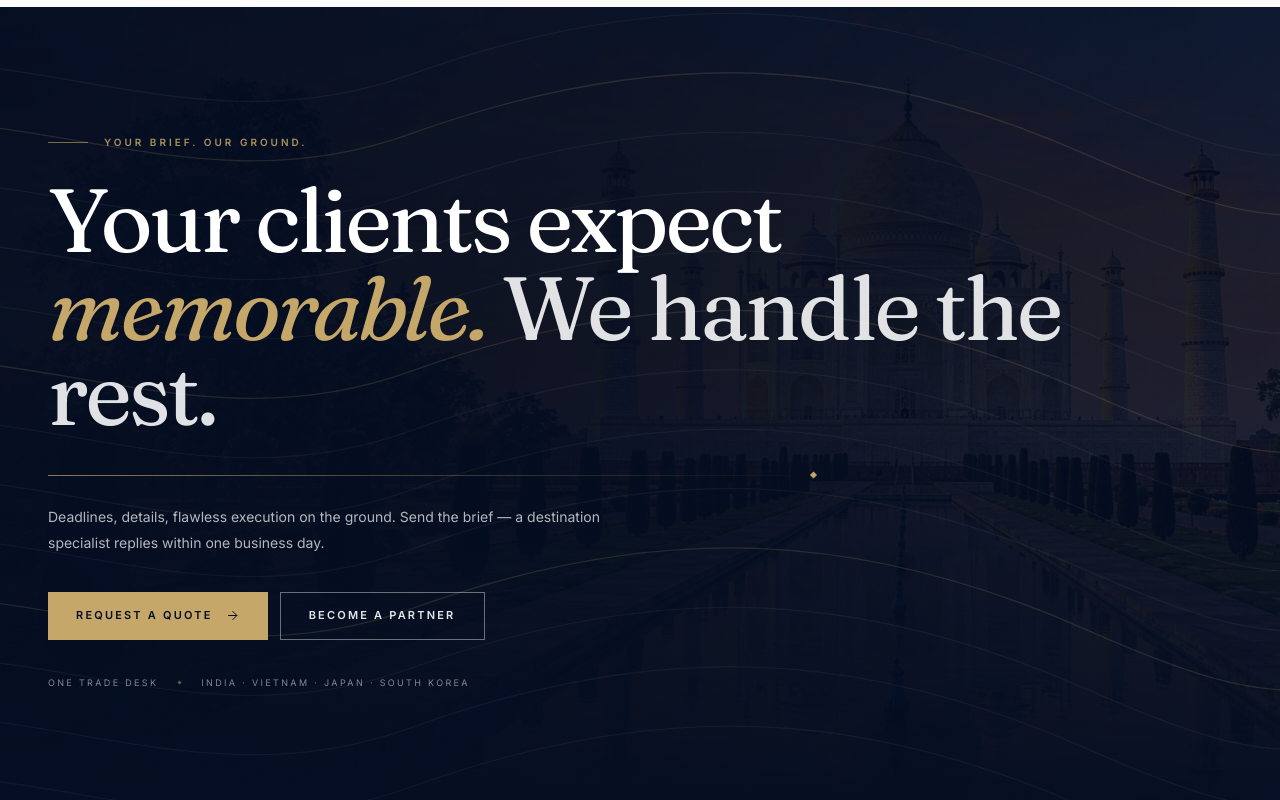
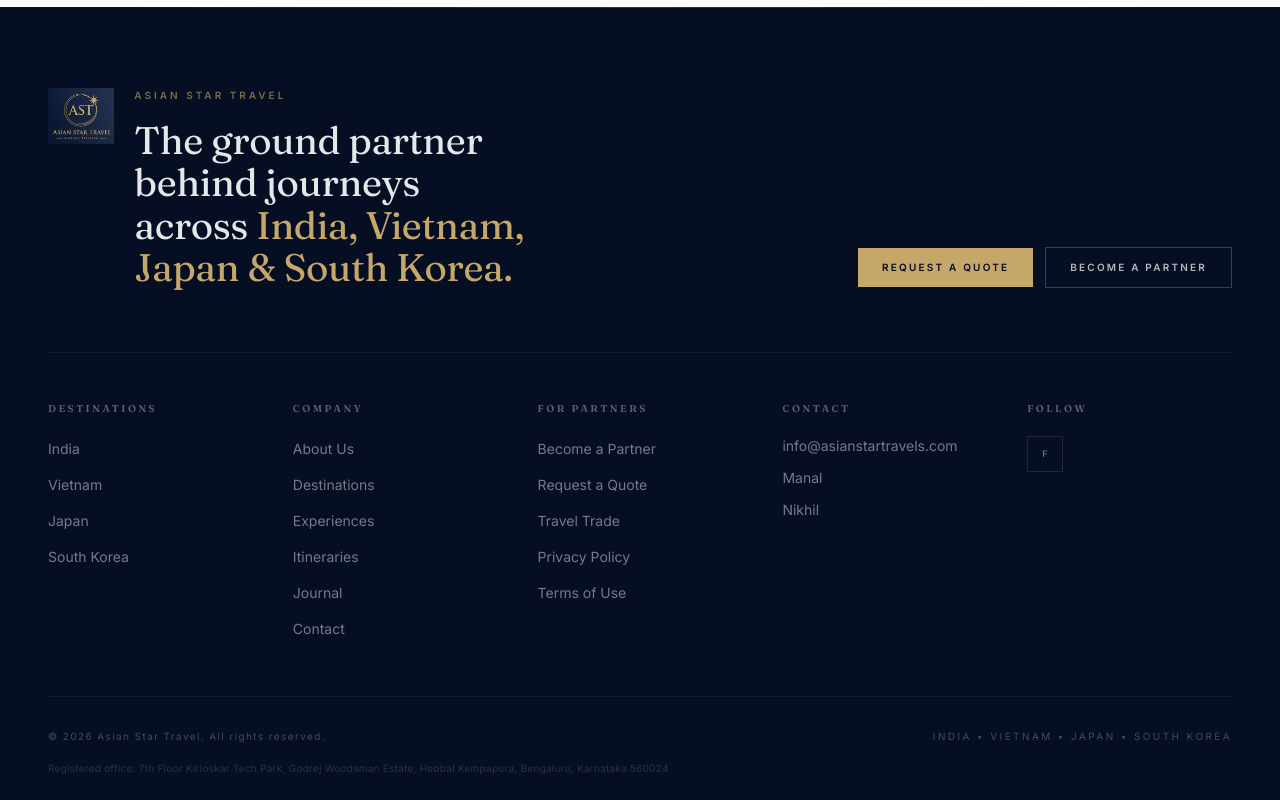
Before and after one commit to Sahas2711/DMS_Frontend, a React (Vite) app: page / in a window 1280 px wide. Shown: the part 9000-9800 px from the top of the page. Built offline with nearby package versions, Linux system fonts and the light colour scheme.

Commit message:
chore: disable FinalCTA section on homepage

```diff
--- a/src/pages/Home/FinalCTA.jsx
+++ b/src/pages/Home/FinalCTA.jsx
@@ -15,105 +15,106 @@
 
 export default function FinalCTA() {
     return (
-        <section
-            aria-label="Start a partnership"
-            className="relative bg-navy-deep text-white"
-        >
-            {/* Background photograph */}
-            <div className="absolute inset-0">
-                <img
-                    src={HOME_IMAGES.cta}
-                    alt=""
-                    className="h-full w-full object-cover opacity-30"
-                    loading="lazy"
-                    decoding="async"
-                />
-            </div>
+        // <section
+        //     aria-label="Start a partnership"
+        //     className="relative bg-navy-deep text-white"
+        // >
+        //     {/* Background photograph */}
+        //     <div className="absolute inset-0">
+        //         <img
+        //             src={HOME_IMAGES.cta}
+        //             alt=""
+        //             className="h-full w-full object-cover opacity-30"
+        //             loading="lazy"
+        //             decoding="async"
+        //         />
+        //     </div>
 
-            {/* Gradient overlays */}
-            <div aria-hidden="true" className="absolute inset-0 bg-gradient-to-r from-navy-deep/95 via-navy-deep/82 to-navy-deep/55" />
-            <div aria-hidden="true" className="absolute inset-0 bg-gradient-to-t from-navy-deep/95 via-transparent to-navy-deep/35" />
+        //     {/* Gradient overlays */}
+        //     <div aria-hidden="true" className="absolute inset-0 bg-gradient-to-r from-navy-deep/95 via-navy-deep/82 to-navy-deep/55" />
+        //     <div aria-hidden="true" className="absolute inset-0 bg-gradient-to-t from-navy-deep/95 via-transparent to-navy-deep/35" />
 
-            {/* Topographic signature */}
-            <div className="absolute inset-0 z-[1]">
-                <TopographicField />
-            </div>
+        //     {/* Topographic signature */}
+        //     <div className="absolute inset-0 z-[1]">
+        //         <TopographicField />
+        //     </div>
 
-            {/* Content */}
-            <div className="relative z-10 mx-auto flex w-full max-w-[1500px] flex-col px-5 py-24 sm:px-8 sm:py-28 lg:px-12 lg:py-32">
-                {/* Eyebrow */}
-                <p className="mb-7 flex items-center gap-4 text-[10px] font-semibold uppercase tracking-[0.3em] text-gold/85">
-                    <span aria-hidden="true" className="h-px w-10 bg-gold/60" />
-                    Your brief. Our ground.
-                </p>
+        //     {/* Content */}
+        //     <div className="relative z-10 mx-auto flex w-full max-w-[1500px] flex-col px-5 py-24 sm:px-8 sm:py-28 lg:px-12 lg:py-32">
+        //         {/* Eyebrow */}
+        //         <p className="mb-7 flex items-center gap-4 text-[10px] font-semibold uppercase tracking-[0.3em] text-gold/85">
+        //             <span aria-hidden="true" className="h-px w-10 bg-gold/60" />
+        //             Your brief. Our ground.
+        //         </p>
 
-                {/* Main heading */}
-                <h2 className="max-w-[1050px] font-display text-[clamp(2.8rem,7vw,6.8rem)] leading-[0.94] tracking-[-0.035em]">
-                    <span className="block">
-                        Your clients expect
-                    </span>
-                    <span className="mt-1 block">
-                        <span className="italic text-gold">
-                            memorable.
-                        </span>{' '}
-                        <span className="text-white/88">
-                            We handle the rest.
-                        </span>
-                    </span>
-                </h2>
+        //         {/* Main heading */}
+        //         <h2 className="max-w-[1050px] font-display text-[clamp(2.8rem,7vw,6.8rem)] leading-[0.94] tracking-[-0.035em]">
+        //             <span className="block">
+        //                 Your clients expect
+        //             </span>
+        //             <span className="mt-1 block">
+        //                 <span className="italic text-gold">
+        //                     memorable.
+        //                 </span>{' '}
+        //                 <span className="text-white/88">
+        //                     We handle the rest.
+        //                 </span>
+        //             </span>
+        //         </h2>
 
-                {/* Route line */}
-                <div aria-hidden="true" className="relative mt-10 h-px w-full max-w-3xl bg-gradient-to-r from-gold/70 via-gold/30 to-transparent">
-                    {/* Waypoint */}
-                    <span className="absolute right-0 top-1/2 h-[5px] w-[5px] -translate-y-1/2 rotate-45 bg-gold" />
-                </div>
+        //         {/* Route line */}
+        //         <div aria-hidden="true" className="relative mt-10 h-px w-full max-w-3xl bg-gradient-to-r from-gold/70 via-gold/30 to-transparent">
+        //             {/* Waypoint */}
+        //             <span className="absolute right-0 top-1/2 h-[5px] w-[5px] -translate-y-1/2 rotate-45 bg-gold" />
+        //         </div>
 
-                {/* Supporting copy */}
-                <p className="mt-7 max-w-xl text-[14px] leading-[1.85] text-white/70">
-                    Deadlines, details, flawless execution on the ground. Send the brief —
-                    a destination specialist replies within one business day.
-                </p>
+        //         {/* Supporting copy */}
+        //         <p className="mt-7 max-w-xl text-[14px] leading-[1.85] text-white/70">
+        //             Deadlines, details, flawless execution on the ground. Send the brief —
+        //             a destination specialist replies within one business day.
+        //         </p>
 
-                {/* Actions */}
-                <div className="mt-9 flex flex-col gap-3 sm:flex-row sm:items-center">
-                    <Link
-                        to="/request-quote"
-                        className="group inline-flex min-h-12 items-center justify-center gap-3 bg-gold px-7 py-3.5 text-[11px] font-semibold uppercase tracking-[0.2em] text-navy-deep transition-colors duration-300 hover:bg-gold-light focus-visible:outline focus-visible:outline-2 focus-visible:outline-offset-4 focus-visible:outline-gold"
-                    >
-                        Request a Quote
-                        <svg
-                            width="15"
-                            height="15"
-                            viewBox="0 0 24 24"
-                            fill="none"
-                            stroke="currentColor"
-                            strokeWidth="1.6"
-                            aria-hidden="true"
-                            className="transition-transform duration-500 ease-[cubic-bezier(0.16,1,0.3,1)] group-hover:translate-x-1"
-                        >
-                            <path d="M5 12h14M12 5l7 7-7 7" />
-                        </svg>
-                    </Link>
+        //         {/* Actions */}
+        //         <div className="mt-9 flex flex-col gap-3 sm:flex-row sm:items-center">
+        //             <Link
+        //                 to="/request-quote"
+        //                 className="group inline-flex min-h-12 items-center justify-center gap-3 bg-gold px-7 py-3.5 text-[11px] font-semibold uppercase tracking-[0.2em] text-navy-deep transition-colors duration-300 hover:bg-gold-light focus-visible:outline focus-visible:outline-2 focus-visible:outline-offset-4 focus-visible:outline-gold"
+        //             >
+        //                 Request a Quote
+        //                 <svg
+        //                     width="15"
+        //                     height="15"
+        //                     viewBox="0 0 24 24"
+        //                     fill="none"
+        //                     stroke="currentColor"
+        //                     strokeWidth="1.6"
+        //                     aria-hidden="true"
+        //                     className="transition-transform duration-500 ease-[cubic-bezier(0.16,1,0.3,1)] group-hover:translate-x-1"
+        //                 >
+        //                     <path d="M5 12h14M12 5l7 7-7 7" />
+        //                 </svg>
+        //             </Link>
 
-                    <Link
-                        to="/become-a-partner"
-                        className="inline-flex min-h-12 items-center justify-center border border-white/40 px-7 py-3.5 text-[11px] font-semibold uppercase tracking-[0.2em] text-white/90 transition-colors duration-300 hover:border-gold/70 hover:text-gold focus-visible:outline focus-visible:outline-2 focus-visible:outline-offset-4 focus-visible:outline-gold"
-                    >
-                        Become a Partner
-                    </Link>
-                </div>
+        //             <Link
+        //                 to="/become-a-partner"
+        //                 className="inline-flex min-h-12 items-center justify-center border border-white/40 px-7 py-3.5 text-[11px] font-semibold uppercase tracking-[0.2em] text-white/90 transition-colors duration-300 hover:border-gold/70 hover:text-gold focus-visible:outline focus-visible:outline-2 focus-visible:outline-offset-4 focus-visible:outline-gold"
+        //             >
+        //                 Become a Partner
+        //             </Link>
+        //         </div>
 
-                {/* Destination / trade context */}
-                <p className="mt-9 flex flex-wrap items-center gap-x-5 gap-y-2 text-[9px] uppercase tracking-[0.26em] text-white/50">
-                    <span>
-                        One trade desk
-                    </span>
-                    <span aria-hidden="true" className="h-[3px] w-[3px] rotate-45 bg-gold/50" />
-                    <span>
-                        India · Vietnam · Japan · South Korea
-                    </span>
-                </p>
-            </div>
-        </section>
+        //         {/* Destination / trade context */}
+        //         <p className="mt-9 flex flex-wrap items-center gap-x-5 gap-y-2 text-[9px] uppercase tracking-[0.26em] text-white/50">
+        //             <span>
+        //                 One trade desk
+        //             </span>
+        //             <span aria-hidden="true" className="h-[3px] w-[3px] rotate-45 bg-gold/50" />
+        //             <span>
+        //                 India · Vietnam · Japan · South Korea
+        //             </span>
+        //         </p>
+        //     </div>
+        // </section>
+        <div></div>
     );
 }
```
